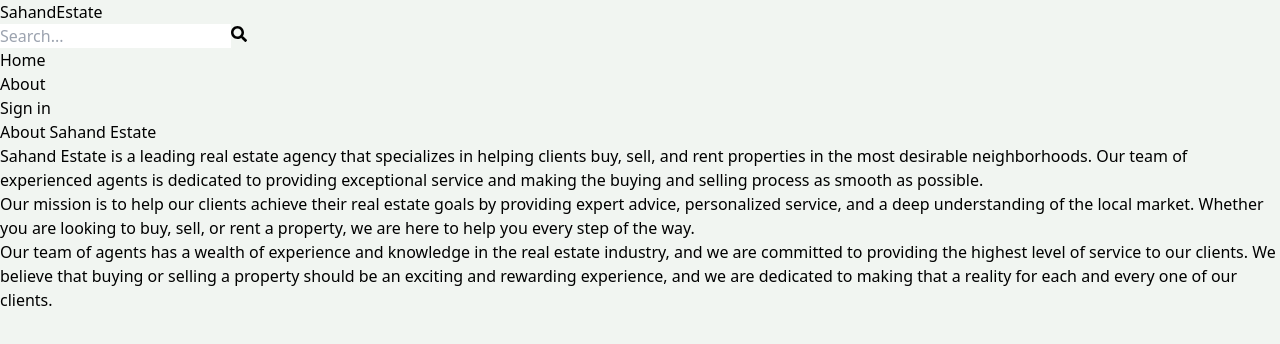
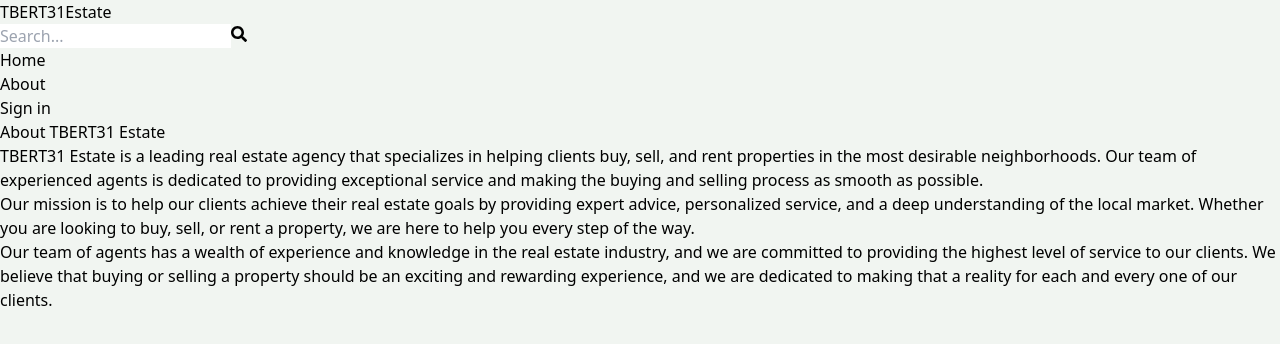
Before and after one commit to TBERT31/mern-estate, a React (Vite) app in the folder client/: page /about in a window 1280 px wide. Shown: the top 344 px of the page. Built offline with nearby package versions, Linux system fonts and the light colour scheme; no server answers.

Commit message:
My own image

```diff
--- a/client/src/components/Header.jsx
+++ b/client/src/components/Header.jsx
@@ -27,7 +27,7 @@
       <div className='flex justify-between items-center max-w-6xl mx-auto p-3'>
         <Link to='/'>
           <h1 className='font-bold text-sm sm:text-xl flex flex-wrap'>
-            <span className='text-slate-500'>Sahand</span>
+            <span className='text-slate-500'>TBERT31</span>
             <span className='text-slate-700'>Estate</span>
           </h1>
         </Link>
--- a/client/src/components/ListingItem.jsx
+++ b/client/src/components/ListingItem.jsx
@@ -8,7 +8,7 @@
         <img
           src={
             listing.imageUrls[0] ||
-            'https://53.fs1.hubspotusercontent-na1.net/hub/53/hubfs/Sales_Blog/real-estate-business-compressor.jpg?width=595&height=400&name=real-estate-business-compressor.jpg'
+            'http://localhost:5173/real-estate-business-compressor.webp'
           }
           alt='listing cover'
           className='h-[320px] sm:h-[220px] w-full object-cover hover:scale-105 transition-scale duration-300'
--- a/client/src/pages/About.jsx
+++ b/client/src/pages/About.jsx
@@ -3,8 +3,8 @@
 export default function About() {
   return (
     <div className='py-20 px-4 max-w-6xl mx-auto'>
-      <h1 className='text-3xl font-bold mb-4 text-slate-800'>About Sahand Estate</h1>
-      <p className='mb-4 text-slate-700'>Sahand Estate is a leading real estate agency that specializes in helping clients buy, sell, and rent properties in the most desirable neighborhoods. Our team of experienced agents is dedicated to providing exceptional service and making the buying and selling process as smooth as possible.</p>
+      <h1 className='text-3xl font-bold mb-4 text-slate-800'>About TBERT31 Estate</h1>
+      <p className='mb-4 text-slate-700'>TBERT31 Estate is a leading real estate agency that specializes in helping clients buy, sell, and rent properties in the most desirable neighborhoods. Our team of experienced agents is dedicated to providing exceptional service and making the buying and selling process as smooth as possible.</p>
       <p className='mb-4 text-slate-700'>
       Our mission is to help our clients achieve their real estate goals by providing expert advice, personalized service, and a deep understanding of the local market. Whether you are looking to buy, sell, or rent a property, we are here to help you every step of the way.
       </p>
--- a/client/src/pages/Home.jsx
+++ b/client/src/pages/Home.jsx
@@ -55,7 +55,7 @@
           place with ease
         </h1>
         <div className='text-gray-400 text-xs sm:text-sm'>
-          Sahand Estate is the best place to find your next perfect place to
+          TBERT31 Estate is the best place to find your next perfect place to
           live.
           <br />
           We have a wide range of properties for you to choose from.
--- a/client/src/pages/Search.jsx
+++ b/client/src/pages/Search.jsx
@@ -127,6 +127,7 @@
     }
     setListings([...listings, ...data]);
   };
+
   return (
     <div className='flex flex-col md:flex-row'>
       <div className='p-7  border-b-2 md:border-r-2 md:min-h-screen'>
```
Also changed, not shown: client/public/real-estate-business-compressor.webp (added).
